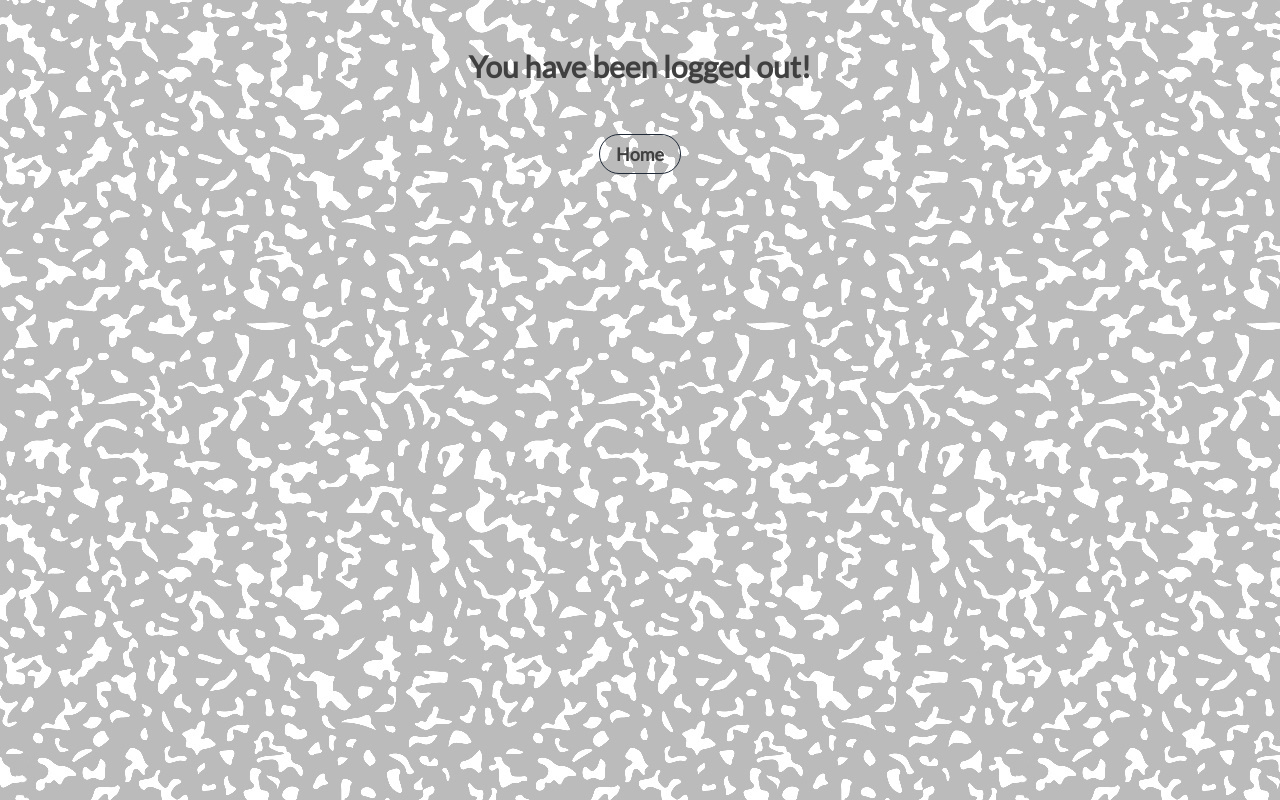
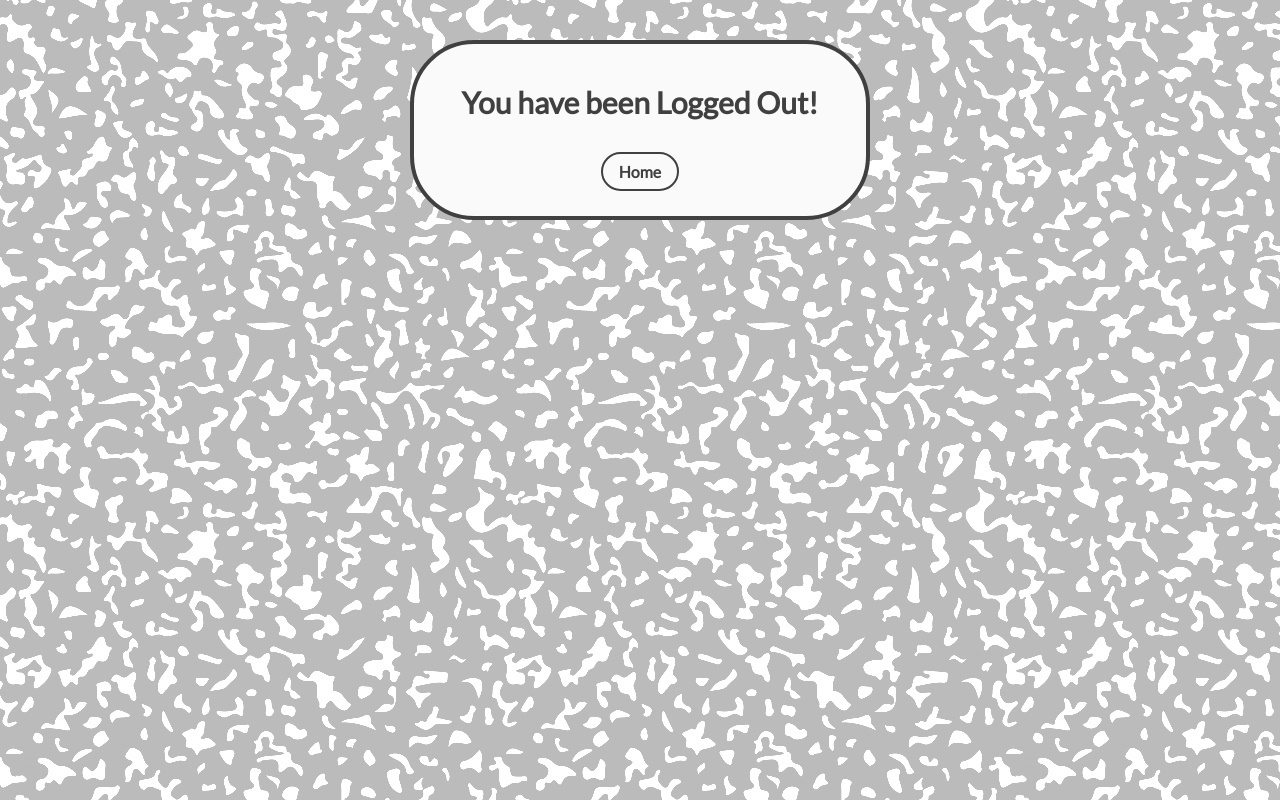
Before and after one commit to almond5/comp-notes, a Next.js app: page /logout in a window 1280 px wide. Built offline with nearby package versions, Linux system fonts and the light colour scheme.

Commit message:
Fixed Create View and Sign Out

```diff
--- a/components/deleteView.tsx
+++ b/components/deleteView.tsx
@@ -12,7 +12,7 @@ const DeleteView = (props: { notes: any, count: any, counter: any }) => {
         setDeleteView(!deleteView);
       }}
     >
-      <div className={`${del ? 'hidden' : ''}`}>
+      <div className={`${del ? 'hidden' : 'py-[0.6rem]'}`}>
         <div className={`${deleteView ? '' : 'hidden'}`}>
           <DeleteModal notes={note} setDeleted={setDeleted} count={props.count} setCount={props.counter}/>
         </div>
--- a/components/login.tsx
+++ b/components/login.tsx
@@ -6,7 +6,7 @@ export default function Login() {
     <div className="py-10">
       <div
         className="mx-auto rounded-[4rem] w-max border-[0.25rem] border-neutral-700 px-16
-        py-2 font-bold transition bg-neutral-100 hover:text-gray-800 text-Lg flex flex-col
+        py-2 font-bold transition bg-neutral-50 hover:text-gray-800 text-Lg flex flex-col
         text-center"
       >
         <div className="flex flex-col py-8 font-semibold text-3xl">
--- a/components/noteCreate.tsx
+++ b/components/noteCreate.tsx
@@ -50,7 +50,12 @@ const NoteCreate = (props: { setCreated: any }) => {
         md:max-w-md lg:max-w-md xl:max-w-md 2xl:max-w-md"
         >
           <div className="mb-4 text-lg font-bold">
-            Title:
+            <div
+              className="rounded-[0.175rem] w-max border-l-[0.175rem] border-t-[0.175rem] border-r-[0.175rem]
+                border-neutral-700 px-2 font-bold transition bg-neutral-300 text-lg"
+            >
+              Title:
+            </div>
             <textarea
               maxLength={45}
               value={title}
@@ -58,13 +63,17 @@ const NoteCreate = (props: { setCreated: any }) => {
               required
               rows={1}
               cols={45}
-              className="block p-2.5 w-full text-sm text-gray-900 bg-gray-50 rounded-lg border-[0.175rem]
+              className="block p-2.5 w-full text-sm text-gray-900 bg-neutral-50 rounded-lg border-[0.175rem] rounded-tl-none
               border-neutral-700"
             ></textarea>{' '}
           </div>
-
           <div className="mb-4 text-lg font-bold">
-            Note:
+            <div
+              className="rounded-[0.175rem] w-max border-l-[0.175rem] border-t-[0.175rem] border-r-[0.175rem]
+                border-neutral-700 px-2 font-bold transition bg-neutral-300 text-lg"
+            >
+              Note:
+            </div>
             <div>
               <textarea
                 maxLength={287}
@@ -73,7 +82,7 @@ const NoteCreate = (props: { setCreated: any }) => {
                 required
                 rows={7}
                 cols={45}
-                className="block p-2.5 w-full text-sm text-gray-900 bg-gray-50 rounded-lg border-[0.175rem]
+                className="block p-2.5 w-full text-sm text-gray-900 bg-neutral-50 rounded-lg border-[0.175rem] rounded-tl-none
                 border-neutral-700"
               ></textarea>{' '}
             </div>
@@ -81,11 +90,7 @@ const NoteCreate = (props: { setCreated: any }) => {
         </div>
         <div className="py-[14px]">
           <button>
-            <div
-              className="mx-auto rounded-[4rem] w-max border-[0.175rem]
-                border-neutral-700 px-3 py-1 font-bold transition bg-neutral-100 text-lg
-                hover:bg-neutral-400 hover:text-gray-800"
-            >
+            <div className="mx-auto rounded-[0.5rem] w-max border-[0.175rem] border-neutral-700 px-3 py-1 font-bold transition bg-neutral-50 text-lg hover:bg-neutral-400 hover:text-gray-800">
               Submit
             </div>
           </button>
--- a/components/noteDelete.tsx
+++ b/components/noteDelete.tsx
@@ -77,14 +77,19 @@ const NoteDelete = (props: { notes: any }) => {
   )
     return (
       <div className="mb-4 text-lg font-bold flex-col text-center py-24">
-        You have no notes!
+        <div
+          className="mx-auto rounded-[0.5rem] w-max border-[0.175rem]
+                border-neutral-700 px-3 py-1 font-bold transition bg-neutral-50 text-lg"
+        >
+          You have no notes!
+        </div>
       </div>
     );
   else
     return (
       <>
         <div
-          className="top-[11rem] absolute h-[13rem] outline bg-stone-50
+          className="top-[10.25rem] absolute h-[13rem] outline bg-stone-50
             p-5 rounded-lg"
         >
           <div>
@@ -126,8 +131,10 @@ const NoteDelete = (props: { notes: any }) => {
                 Descending
               </label>
               <div className="py-1"></div>
-              <button className="font-bold rounded-full px-3 py-1 transition
-                      hover:bg-neutral-400 text-Lg">
+              <button
+                className="font-bold rounded-full px-3 py-1 transition
+                      hover:bg-neutral-400 text-Lg"
+              >
                 Apply
               </button>
             </form>
--- a/pages/logout.tsx
+++ b/pages/logout.tsx
@@ -3,22 +3,27 @@ import React from 'react';
 
 const Notes = () => {
   return (
-    <>
-      <div className="flex flex-col text-center">
-      <div className="flex flex-col py-12 font-semibold text-3xl">
-          You have been logged out!
+    <div className="py-10">
+      <div
+        className="mx-auto rounded-[4rem] w-max border-[0.25rem] border-neutral-700 px-12
+        py-2 font-bold transition bg-neutral-50 hover:text-gray-800 text-Lg flex flex-col
+        text-center"
+      >
+        <div className="flex flex-col py-8 font-semibold text-3xl">
+          You have been Logged Out!
         </div>
         <div className="py-[8px]">
           <Link
             href="/"
-            className="text-lg mx-auto rounded-full w-max border border-gray-800 px-4 py-2
-            font-bold transition hover:bg-gray-500 hover:text-gray-800 text-Lg"
+            className="mx-auto rounded-full w-max border-[0.175rem] border-neutral-700
+            px-4 py-2 font-bold transition hover:bg-neutral-400 hover:text-gray-800 text-Lg"
           >
             Home
           </Link>
         </div>
+        <div className="py-2"></div>
       </div>
-    </>
+    </div>
   );
 };
 
--- a/pages/noteMain.tsx
+++ b/pages/noteMain.tsx
@@ -32,7 +32,7 @@ const Notes = (props: { notes: any }) => {
     <div className="py-10">
       <div className="absolute top-0 right-10 py-9">
         <button
-          className="rounded-full px-3 py-0.5 font-bold transition hover:bg-gray-300 hover:text-gray-800 text-Lg"
+          className="mx-auto rounded-[0.5rem] w-max border-[0.175rem] border-neutral-700 font-bold transition bg-neutral-50 text-lg hover:bg-neutral-400 hover:text-gray-800"
           onClick={() =>
             signOut({ callbackUrl: 'http://localhost:3000/logout' })
           }
@@ -50,8 +50,8 @@ const Notes = (props: { notes: any }) => {
             }}
             className={`${
               !deleteView
-                ? 'mx-auto rounded-[4rem] w-max border-[0.175rem] border-neutral-700 px-3 py-1 font-bold transition bg-neutral-100 text-lg hover:bg-neutral-400 hover:text-gray-800'
-                : 'mx-auto rounded-[4rem] w-max border-[0.175rem] border-neutral-700 px-3 py-1 font-bold transition text-lg bg-neutral-400 text-gray-800'
+                ? 'mx-auto rounded-[0.5rem] w-max border-[0.175rem] border-neutral-700 px-3 py-1 font-bold transition bg-neutral-50 text-lg hover:bg-neutral-400 hover:text-gray-800'
+                : 'mx-auto rounded-[0.5rem] w-max border-[0.175rem] border-neutral-700 px-3 py-1 font-bold transition text-lg bg-neutral-400 text-gray-800'
             }`}
           >
             My Notes
@@ -65,8 +65,8 @@ const Notes = (props: { notes: any }) => {
             }}
             className={`${
               !createView
-                ? 'mx-auto rounded-[4rem] w-max border-[0.175rem] border-neutral-700 px-3 py-1 font-bold transition bg-neutral-100 text-lg hover:bg-neutral-400 hover:text-gray-800'
-                : 'mx-auto rounded-[4rem] w-max border-[0.175rem] border-neutral-700 px-3 py-1 font-bold transition text-lg bg-neutral-400 text-gray-800'
+                ? 'mx-auto rounded-[0.5rem] w-max border-[0.175rem] border-neutral-700 px-3 py-1 font-bold transition bg-neutral-50 text-lg hover:bg-neutral-400 hover:text-gray-800'
+                : 'mx-auto rounded-[0.5rem] w-max border-[0.175rem] border-neutral-700 px-3 py-1 font-bold transition text-lg bg-neutral-400 text-gray-800'
             }`}
           >
             Create Note
```
